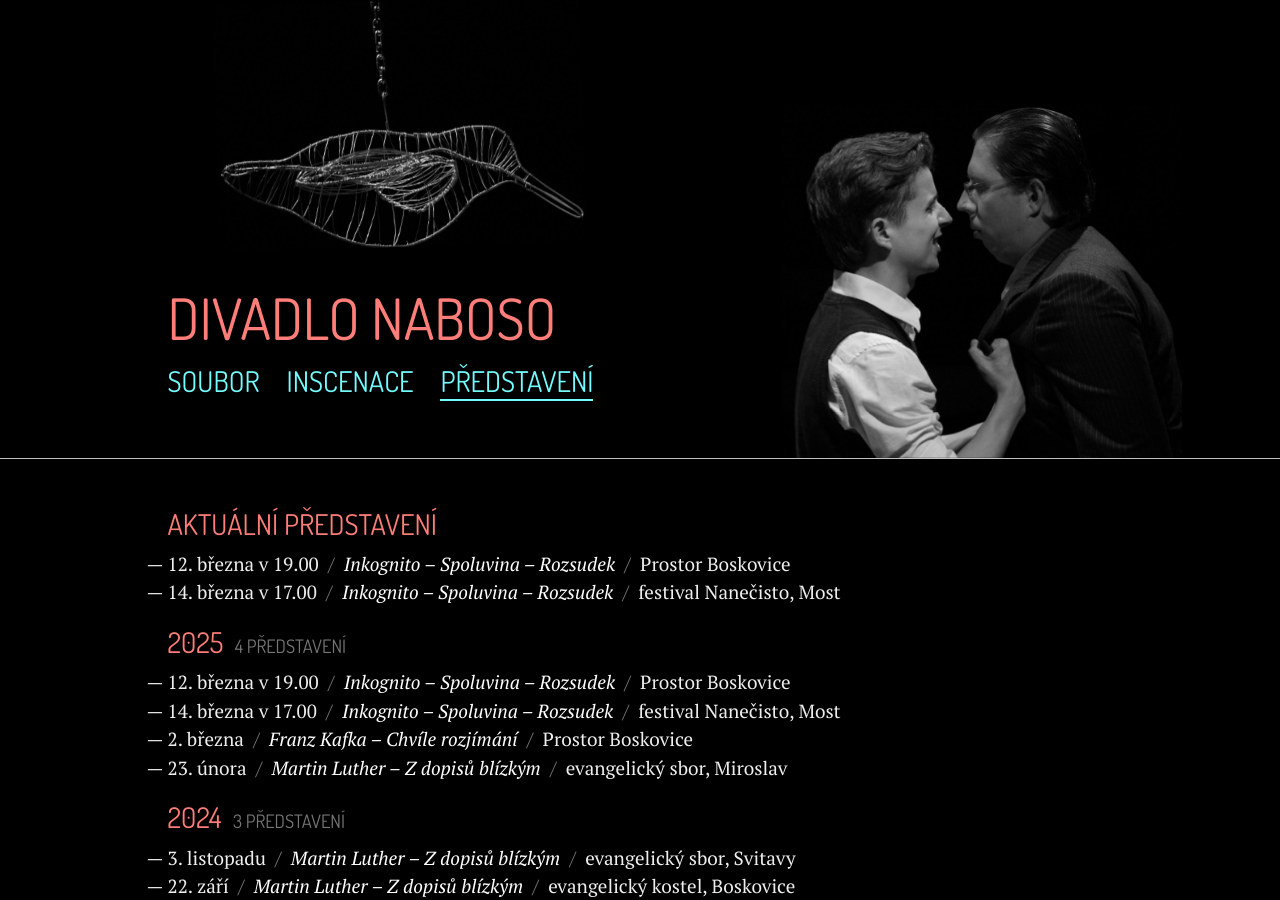
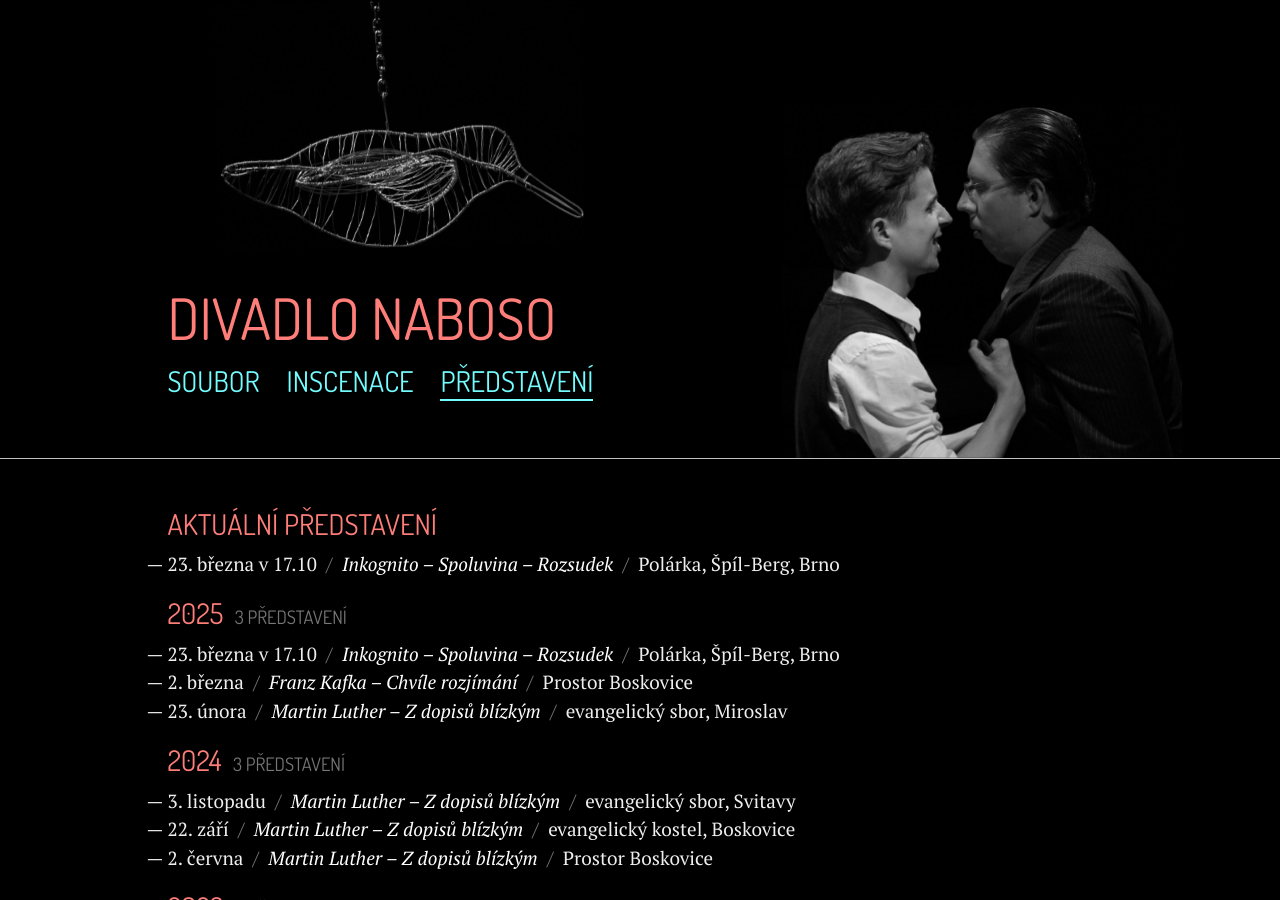
Before and after one commit to zoul/Naboso, a Jekyll site: the page built from predstaveni.html, in a window 1280 px wide and 900 px high. Built offline with Jekyll 4.4.1, drawn with Linux system fonts in a browser that asks for light colours; some of the changed text lies outside the part shown.

Commit message:
Update predstaveni.yml

```diff
--- a/_data/predstaveni.yml
+++ b/_data/predstaveni.yml
@@ -1,12 +1,8 @@
 - rok: 2025
   predstaveni:
     - co: Inkognito – Spoluvina – Rozsudek
-      kdy: 12. března v 19.00
-      kde: Prostor Boskovice
-      aktualni: ano
-    - co: Inkognito – Spoluvina – Rozsudek
-      kdy: 14. března v 17.00
-      kde: festival Nanečisto, Most
+      kdy: 23. března v 17.10
+      kde: Polárka, Špíl-Berg, Brno
       aktualni: ano
     - co: Franz Kafka – Chvíle rozjímání
       kdy: 2. března
```
